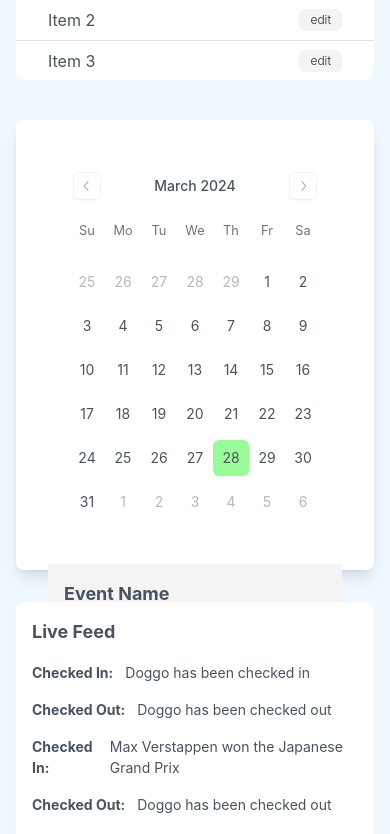
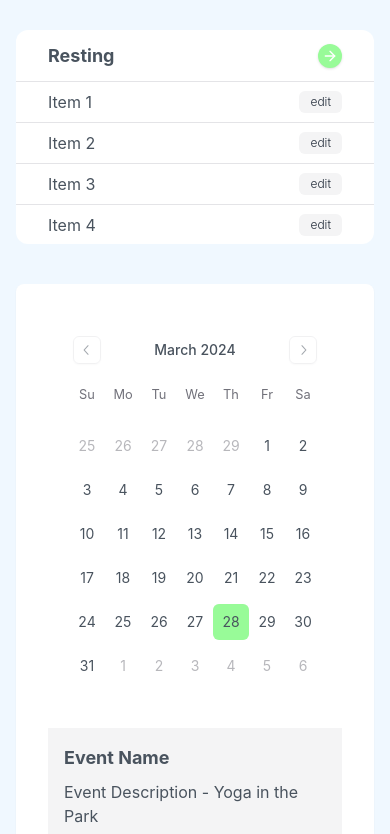
Before and after one commit to tyball21/Open-HAMS, a React (Vite) app in the folder frontend/: page / in a window 390 px wide. Shown: the part 800-1634 px from the top of the page. Built offline with nearby package versions, Linux system fonts and the light colour scheme.

Commit message:
Update calendar and scroll list styles

```diff
--- a/frontend/src/components/events-calendar.jsx
+++ b/frontend/src/components/events-calendar.jsx
@@ -8,14 +8,14 @@ import { Heart, Pencil } from "lucide-react";
 export function EventsCalendar() {
   const [date, setDate] = useState(new Date());
   return (
-    <div className="grid h-[450px] gap-8 rounded-lg bg-white px-8 py-10 shadow-lg md:grid-cols-2">
+    <div className="grid min-h-[450px] gap-8 rounded-lg bg-white px-8 py-10 shadow-sm md:grid-cols-2">
       <Calendar
         mode="single"
         selected={date}
         onSelect={setDate}
         className="mx-auto items-center justify-center"
       />
-      <div className="flex h-full w-full flex-col bg-muted p-4 md:w-[360px]">
+      <div className="flex h-full w-full flex-col bg-muted p-4 md:w-[360px] min-h-[350px]">
         <h2 className="text-lg font-bold text-foreground">Event Name</h2>
         <p className="mb-4 mt-2">Event Description - Yoga in the Park</p>
         <p>{date.toDateString()}</p>
--- a/frontend/src/components/scroll-list.jsx
+++ b/frontend/src/components/scroll-list.jsx
@@ -15,7 +15,7 @@ export function ScrollList({ title = "Live Events" }) {
         </Button>
       </h2>
       <Separator />
-      <ScrollArea className="h-[121px]">
+      <ScrollArea className="h-[162px]">
         <ul className="h-6">
           {Array.from({ length: 20 }).map((_, i) => (
             <li
```
